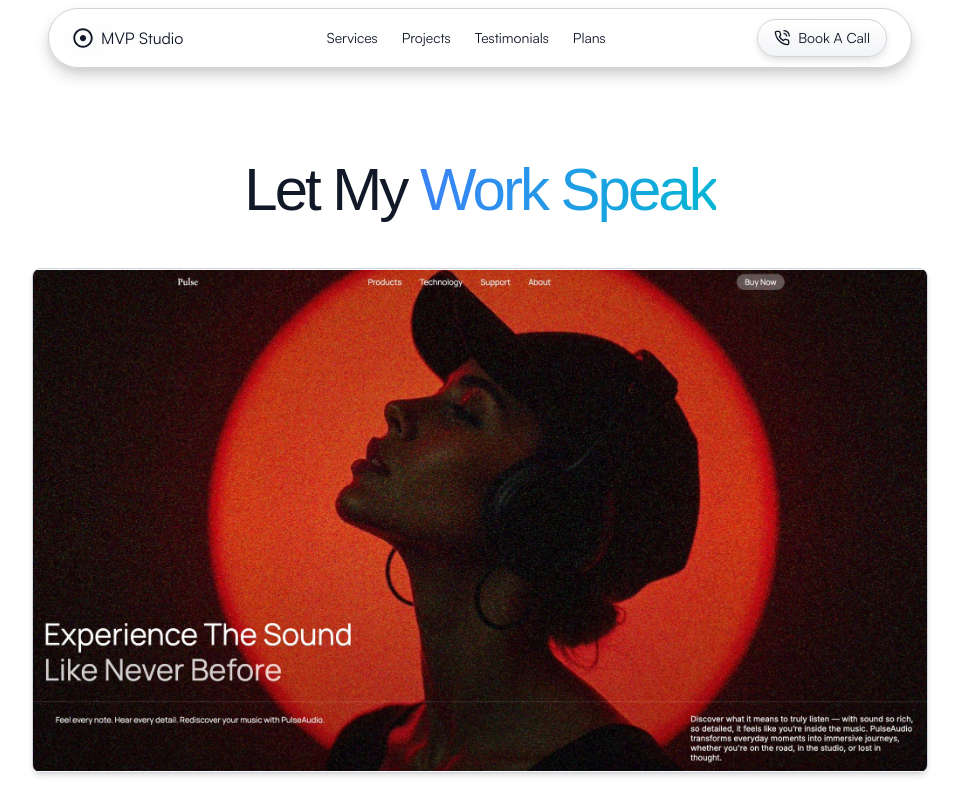
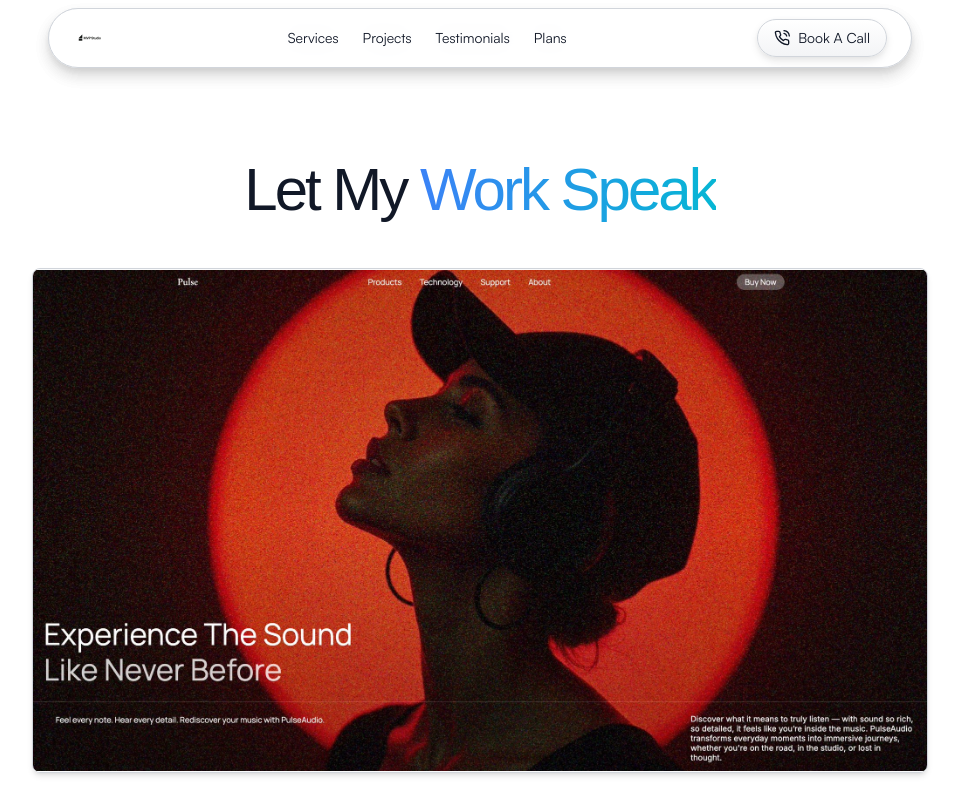
Before and after one commit to collabanubhav-pixel/mvpstudio, a Next.js app: page /work in a window 1280 px wide. Shown: the top 800 px of the page, without its empty margins (160-1119 px from the left). Built offline with nearby package versions, Linux system fonts and the light colour scheme; what tailwindcss-intersect, tailwindcss-motion would draw is missing.

Commit message:
Updated Navbar.tsx

```diff
--- a/components/marketing/Navbar.tsx
+++ b/components/marketing/Navbar.tsx
@@ -1,9 +1,9 @@
 "use client"
 
 import Link from 'next/link'
+import Image from 'next/image'
 import { useState } from 'react'
 import { FiPhoneCall, FiMenu, FiX } from 'react-icons/fi'
-import { FaRegDotCircle } from 'react-icons/fa'
 
 export function Navbar() {
   const [menuOpen, setMenuOpen] = useState(false)
@@ -15,8 +15,13 @@ export function Navbar() {
           {/* Logo and Brand */}
           <div className="flex items-center space-x-2">
             <Link href="/#projects" className="flex items-center space-x-2">
-              <FaRegDotCircle className="text-gray-900 w-5 h-5" />
-              <span className="font-normal text-base text-gray-900" style={{ fontFamily: 'Satoshi-Regular, sans-serif' }}>MVP Studio</span>
+              <Image
+                src="/mvpstudiologo.png"
+                alt="MVP Studio"
+                width={120}
+                height={40}
+                className="h-8 w-auto"
+              />
             </Link>
           </div>
           {/* Hamburger for mobile */}
```
